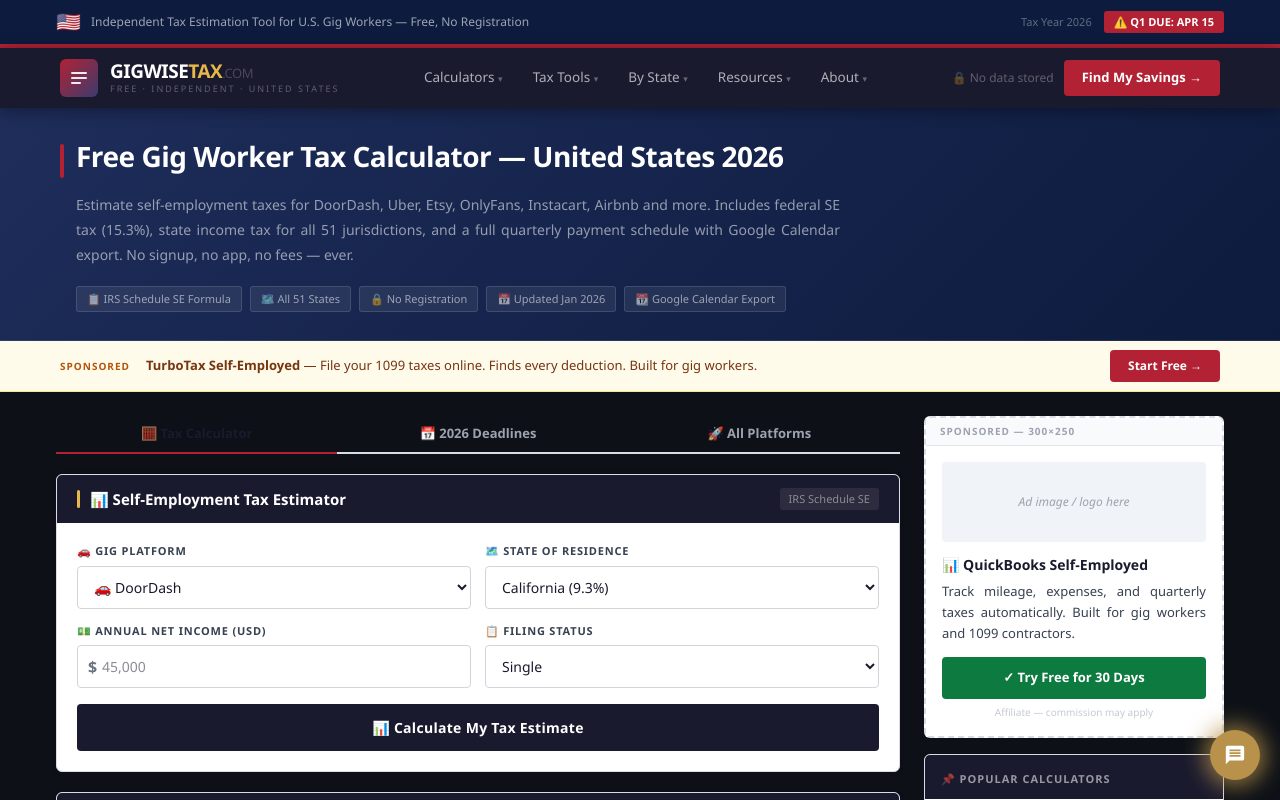
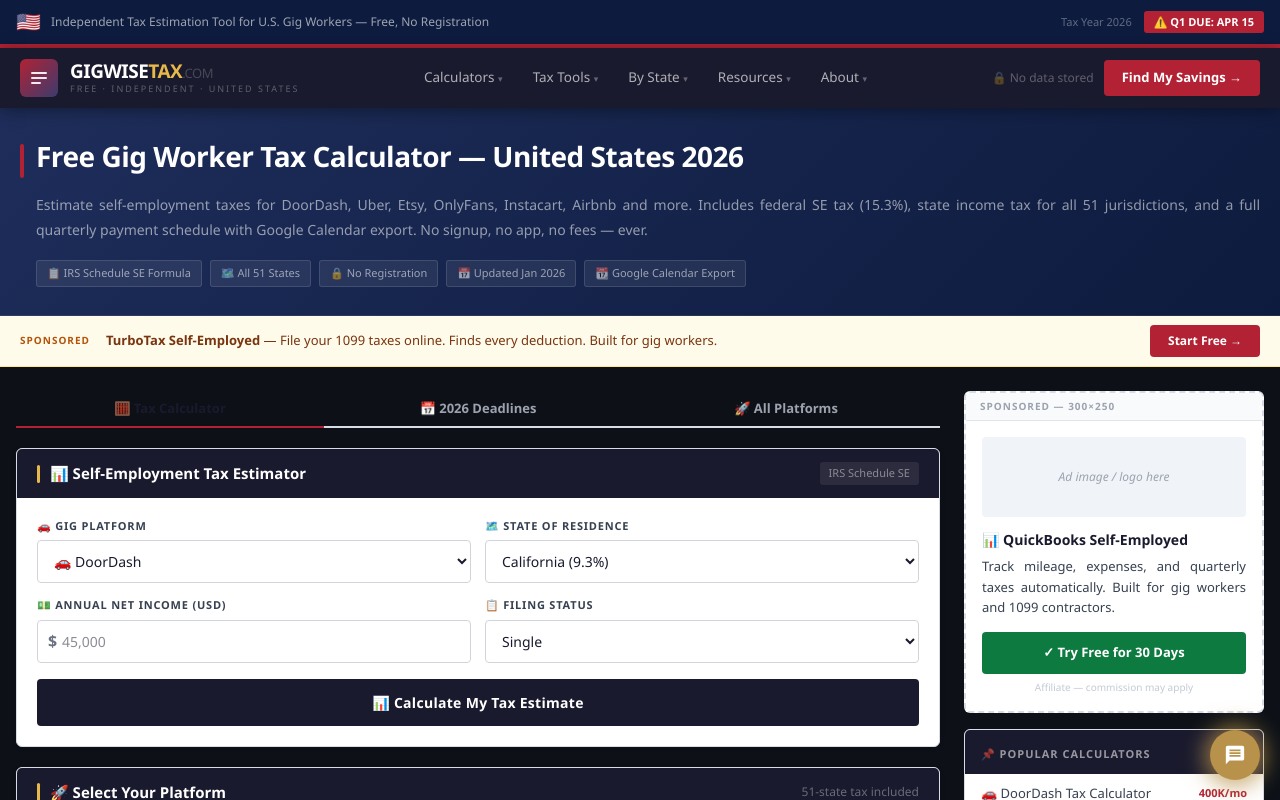
Before and after one commit to devqrcraft-ui/gigwisetax, a Next.js app: page / in a window 1280 px wide. Shown: the top 800 px of the page. Built offline with nearby package versions, Linux system fonts and the light colour scheme.

Commit message:
fix: prevent horizontal scroll all elements

```diff
--- a/app/globals.css
+++ b/app/globals.css
@@ -106,3 +106,6 @@ body { overflow-x: hidden; }
 
 html { overflow-x: hidden; }
 body { overflow-x: unset !important; }
+
+* { max-width: 100% !important; box-sizing: border-box !important; }
+html, body { overflow-x: hidden !important; width: 100% !important; }
```
